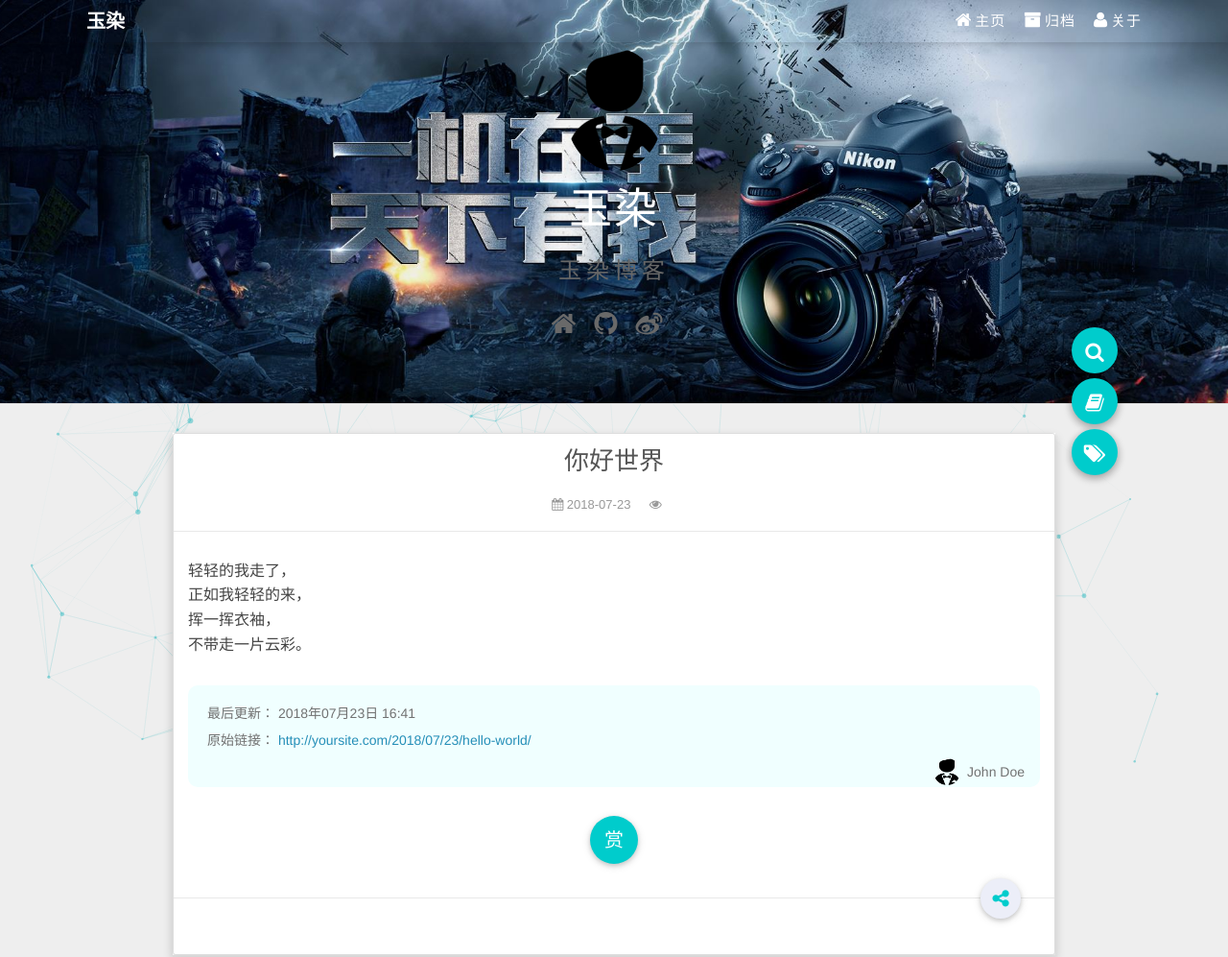
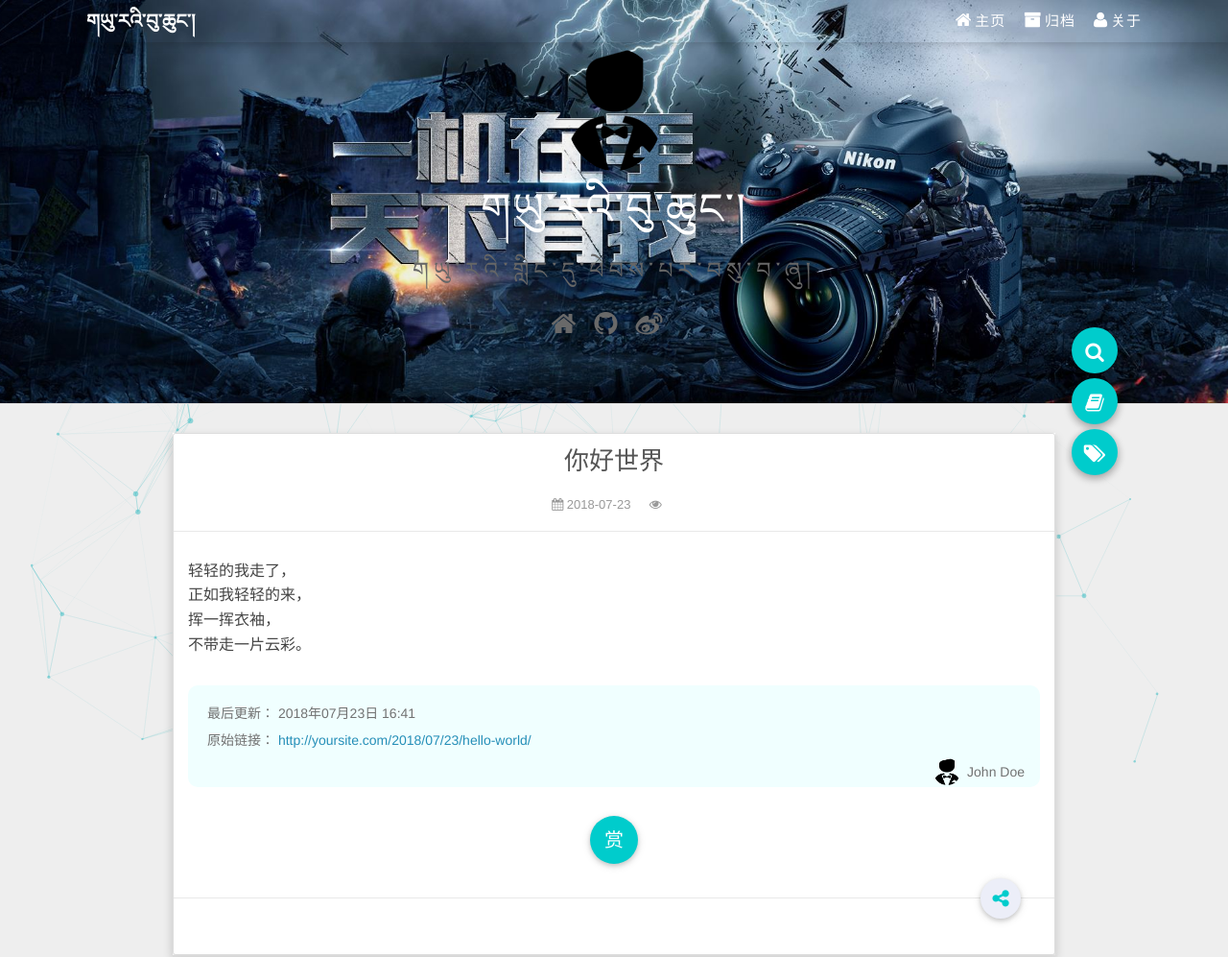
Before and after one commit to yranpq888/yranpq888.github.io, a plain HTML site: page 2018/07/23/hello-world/index.html in a window 1280 px wide. Shown: the top 997 px of the page at 96% size. Drawn offline with nearby package versions, Linux system fonts and the light colour scheme; some packages are replaced by stand-ins of ours; animation ran at ten frames a second; a script that the page names is missing.

Commit message:
Site updated: 2018-07-25 15:40:41

```diff
--- a/2018/07/23/hello-world/index.html
+++ b/2018/07/23/hello-world/index.html
@@ -41,7 +41,7 @@
         <div id="header-menu" class="header-menu-pos animated">
             <div class="header-menu-container">
                 <a href="/" class="left">
-                    <span class="site-title">玉染</span>
+                    <span class="site-title">གཡུ་རའི་བུ་ཆུང་།</span>
                 </a>
                 <nav id="header-menu-nav" class="right">
 
@@ -76,14 +76,14 @@
                 <div id="header-title">
 
                     <h2>
-                        玉染
+                        གཡུ་རའི་བུ་ཆུང་།
                     </h2>
 
                 </div>
                 <div id="header-description">
 
                     <h3>
-                        玉染博客
+                        གཡུ་རའི་གླིང་དུ་ཕེབས་པར་བསུ་བ་ཞུ།
                     </h3>
 
                 </div>
```
Also changed, not shown: 2018/07/23/今日毒鸡汤/index.html (+3 -3 lines), 2018/07/23/小说/index.html (+3 -3 lines), 2018/07/24/hexo-github搭建个人博客教程/index.html (+3 -3 lines), 2018/07/24/markdown语法/index.html (+3 -3 lines), about/index.html (+3 -3 lines), archives/2018/07/index.html (+3 -3 lines), archives/2018/index.html (+3 -3 lines), archives/index.html (+3 -3 lines), index.html (+3 -3 lines), favicon.ico, 1 other file.
